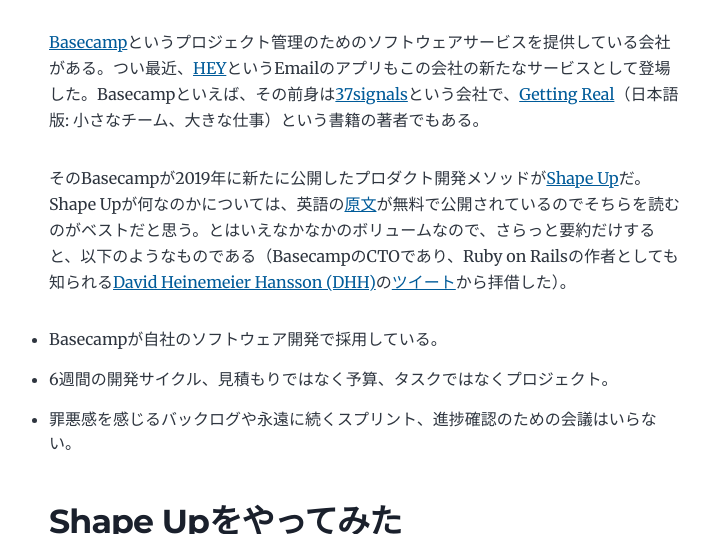
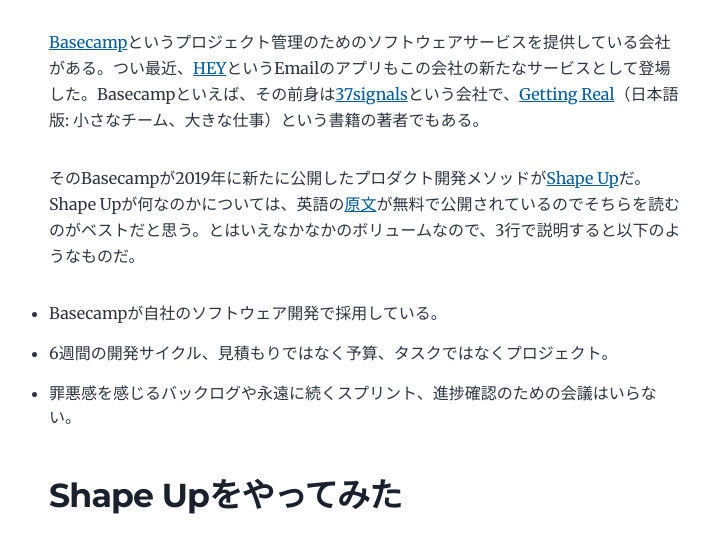
Before and after one commit to tatsuyaoiw/website, a Gatsby site: page /ja/basecamp-shape-up/ in a window 1280 px wide. Shown: the part 255-789 px from the top of the page, without its empty margins (275-985 px from the left). Built offline with nearby package versions, Linux system fonts and the light colour scheme; Gatsby itself is replaced by a stand-in of ours.

Commit message:
Update post

```diff
--- a/content/blog/ja/basecamp-shape-up/index.md
+++ b/content/blog/ja/basecamp-shape-up/index.md
@@ -9,7 +9,7 @@
 
 [Basecamp](https://basecamp.com/)というプロジェクト管理のためのソフトウェアサービスを提供している会社がある。つい最近、[HEY](https://hey.com/)というEmailのアプリもこの会社の新たなサービスとして登場した。Basecampといえば、その前身は[37signals](https://37signals.com/)という会社で、[Getting Real](https://basecamp.com/gettingreal)（日本語版: 小さなチーム、大きな仕事）という書籍の著者でもある。
 
-そのBasecampが2019年に新たに公開したプロダクト開発メソッドが[Shape Up](https://basecamp.com/shapeup)だ。Shape Upが何なのかについては、英語の[原文](https://basecamp.com/shapeup)が無料で公開されているのでそちらを読むのがベストだと思う。とはいえなかなかのボリュームなので、さらっと要約だけすると、以下のようなものである（BasecampのCTOであり、Ruby on Railsの作者としても知られる[David Heinemeier Hansson (DHH)](https://twitter.com/dhh)の[ツイート](https://twitter.com/dhh/status/1148963942116597766)から拝借した）。
+そのBasecampが2019年に新たに公開したプロダクト開発メソッドが[Shape Up](https://basecamp.com/shapeup)だ。Shape Upが何なのかについては、英語の[原文](https://basecamp.com/shapeup)が無料で公開されているのでそちらを読むのがベストだと思う。とはいえなかなかのボリュームなので、3行で説明すると以下のようなものだ。
 
 - Basecampが自社のソフトウェア開発で採用している。
 - 6週間の開発サイクル、見積もりではなく予算、タスクではなくプロジェクト。
```
